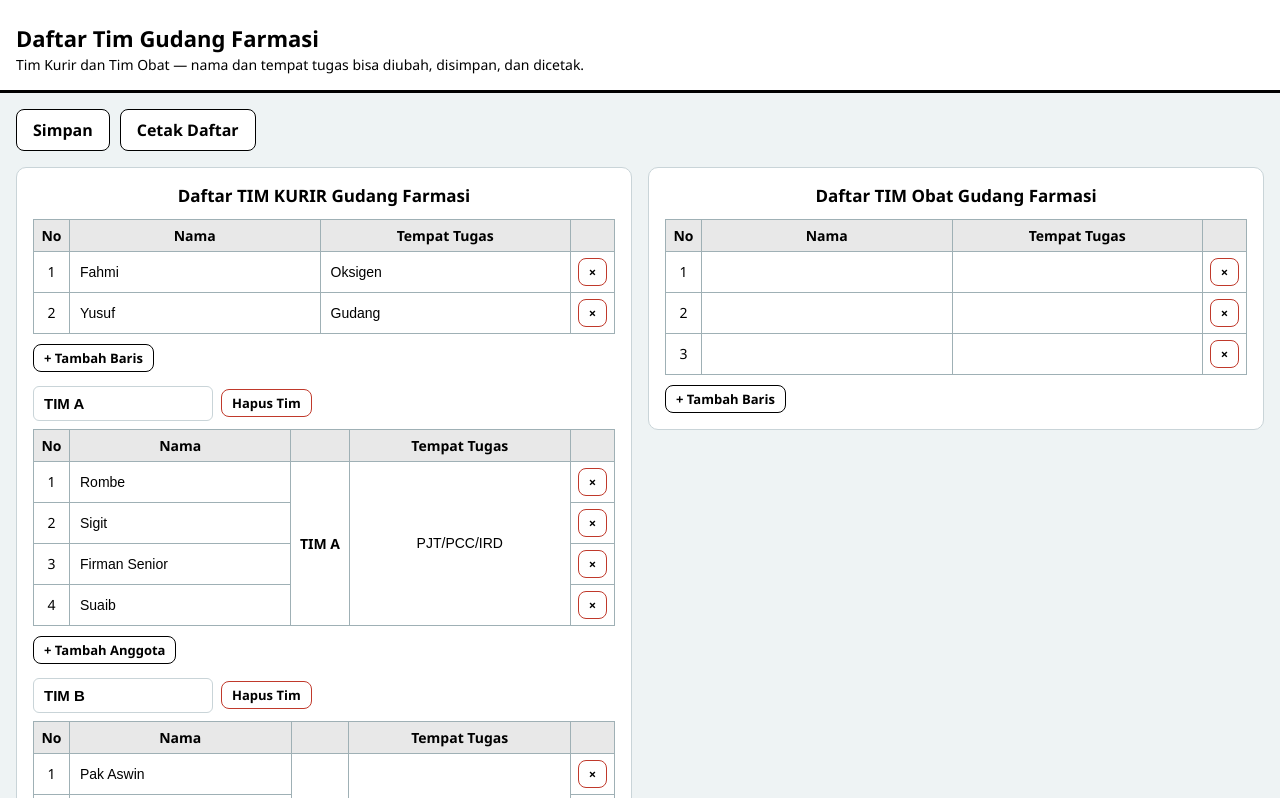
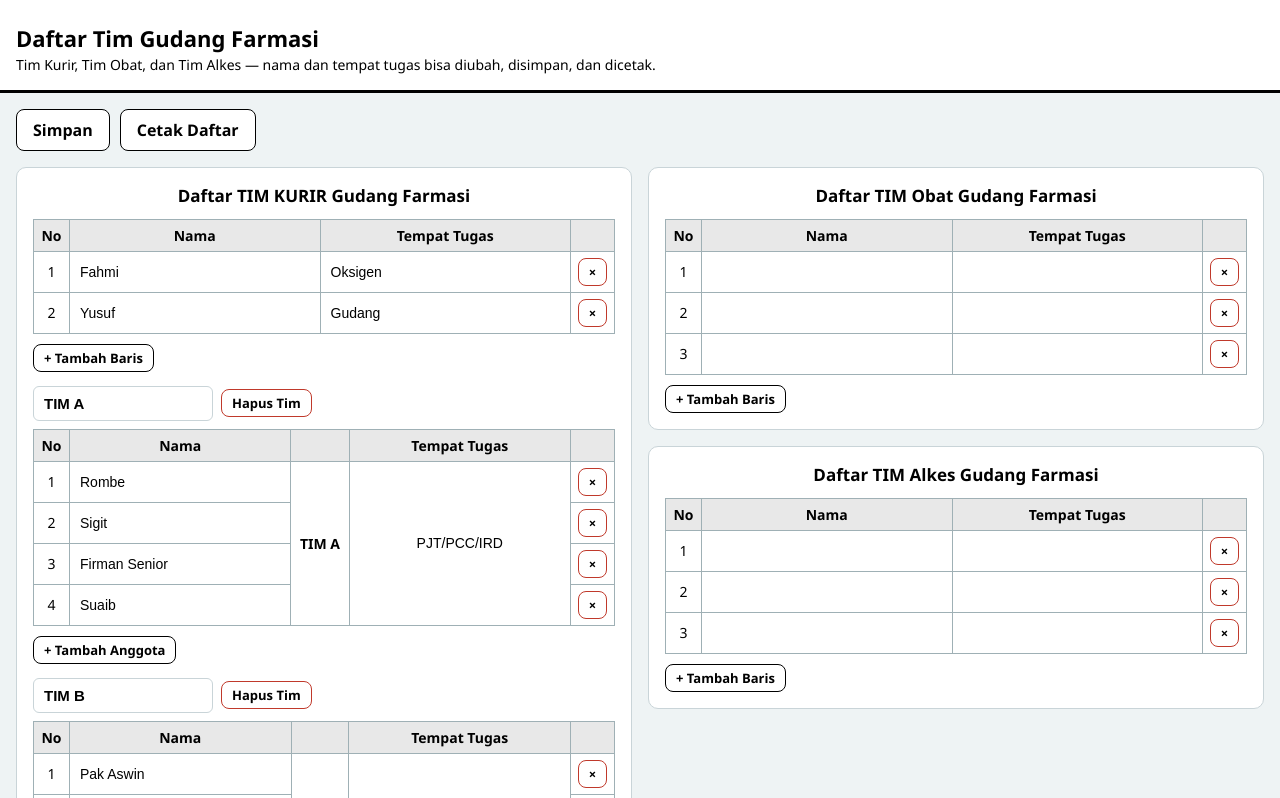
Before and after one commit to telorabad05/daftar-tim-gudang-farmasi, a plain HTML site: page index.html in a window 1280 px wide. Both pictures are taken after a click on the button "Cetak Daftar". Shown: the top 798 px of the page. Drawn offline with Linux system fonts and the light colour scheme.

Commit message:
Tambah Daftar Tim Alkes

```diff
--- a/index.html
+++ b/index.html
@@ -3,7 +3,7 @@
 <head>
 <meta charset="UTF-8">
 <meta name="viewport" content="width=device-width, initial-scale=1.0">
-<title>Daftar Tim Gudang Farmasi — Tim Kurir &amp; Tim Obat</title>
+<title>Daftar Tim Gudang Farmasi — Tim Kurir, Tim Obat &amp; Tim Alkes</title>
 <style>
   :root{ --line:#c9d4d8; --bg:#eef3f4; }
   *{ box-sizing:border-box; }
@@ -59,7 +59,7 @@
 <header class="band">
   <div class="wrap">
     <h1>Daftar Tim Gudang Farmasi</h1>
-    <p>Tim Kurir dan Tim Obat &mdash; nama dan tempat tugas bisa diubah, disimpan, dan dicetak.</p>
+    <p>Tim Kurir, Tim Obat, dan Tim Alkes &mdash; nama dan tempat tugas bisa diubah, disimpan, dan dicetak.</p>
   </div>
 </header>
 <main>
@@ -83,6 +83,7 @@
       <button class="btn-ghost btn-small" id="btnTeam" style="margin-top:6px;">+ Tambah Tim</button>
     </div>
 
+    <div style="flex:1 1 420px;">
     <div class="card">
       <h2>Daftar TIM Obat Gudang Farmasi</h2>
       <table class="grid">
@@ -90,6 +91,16 @@
         <tbody id="obatBody"></tbody>
       </table>
       <button class="btn-ghost btn-small" id="btnObat">+ Tambah Baris</button>
+    </div>
+
+    <div class="card">
+      <h2>Daftar TIM Alkes Gudang Farmasi</h2>
+      <table class="grid">
+        <thead><tr><th class="no">No</th><th>Nama</th><th>Tempat Tugas</th><th class="act"></th></tr></thead>
+        <tbody id="alkesBody"></tbody>
+      </table>
+      <button class="btn-ghost btn-small" id="btnAlkes">+ Tambah Baris</button>
+    </div>
     </div>
   </div>
 
@@ -119,6 +130,7 @@ function defaultData(){
       { nama:"TIM C", tempat:"RIA/ICU HD", anggota:["Firman Junior","Aswin Junior","Rifai",""] }
     ],
     obat: [ { nama:"", tempat:"" }, { nama:"", tempat:"" }, { nama:"", tempat:"" } ],
+    alkes: [ { nama:"", tempat:"" }, { nama:"", tempat:"" }, { nama:"", tempat:"" } ],
     sign: { title:"KaSub Instalasi Pelayanan Kefarmasian Unit Pelayanan 5", name:"Juwita, S.Si, Apt., M.Kes" }
   };
 }
@@ -127,7 +139,11 @@ var state = defaultData();
 (function load(){
   try{
     var d = JSON.parse(localStorage.getItem(DB_KEY));
-    if(d && d.khusus && d.teams && d.obat) state = d;
+    if(d && d.khusus && d.teams && d.obat){
+      state = d;
+      if(!state.alkes) state.alkes = [ { nama:"", tempat:"" }, { nama:"", tempat:"" }, { nama:"", tempat:"" } ];
+      if(!state.sign) state.sign = defaultData().sign;
+    }
   }catch(e){}
 })();
 
@@ -230,6 +246,7 @@ function renderTeamsSoft(ti){
 function renderAll(){
   pairRows(el("khususBody"), state.khusus, "khusus");
   pairRows(el("obatBody"), state.obat, "obat");
+  pairRows(el("alkesBody"), state.alkes, "alkes");
   renderTeams();
   el("sgTitle").value = state.sign.title || "";
   el("sgName").value = state.sign.name || "";
@@ -239,6 +256,7 @@ el("sgName").addEventListener("input", function(){ state.sign.name = this.value;
 
 el("btnKhusus").addEventListener("click", function(){ state.khusus.push({ nama:"", tempat:"" }); renderAll(); });
 el("btnObat").addEventListener("click", function(){ state.obat.push({ nama:"", tempat:"" }); renderAll(); });
+el("btnAlkes").addEventListener("click", function(){ state.alkes.push({ nama:"", tempat:"" }); renderAll(); });
 el("btnTeam").addEventListener("click", function(){
   state.teams.push({ nama:"TIM " + String.fromCharCode(65 + state.teams.length), tempat:"", anggota:[""] });
   renderAll();
@@ -274,7 +292,8 @@ function buildPrint(){
   var left = "<div class='judul'>Daftar TIM KURIR Gudang Farmasi</div>" + pairPrint(state.khusus);
   state.teams.forEach(function(t){ left += teamPrint(t); });
   left += "<div style='margin-top:30px;'>" + esc(state.sign.title) + "<br><br><br><br>( " + esc(state.sign.name) + " )</div>";
-  var right = "<div class='judul'>Daftar TIM Obat Gudang Farmasi</div>" + pairPrint(state.obat);
+  var right = "<div class='judul'>Daftar TIM Obat Gudang Farmasi</div>" + pairPrint(state.obat) +
+    "<div class='judul'>Daftar TIM Alkes Gudang Farmasi</div>" + pairPrint(state.alkes);
   el("printArea").innerHTML = "<table style='border:none;'><tr>" +
     "<td style='border:none;width:55%;vertical-align:top;padding-right:14px;'>" + left + "</td>" +
     "<td style='border:none;width:45%;vertical-align:top;'>" + right + "</td></tr></table>";
```
